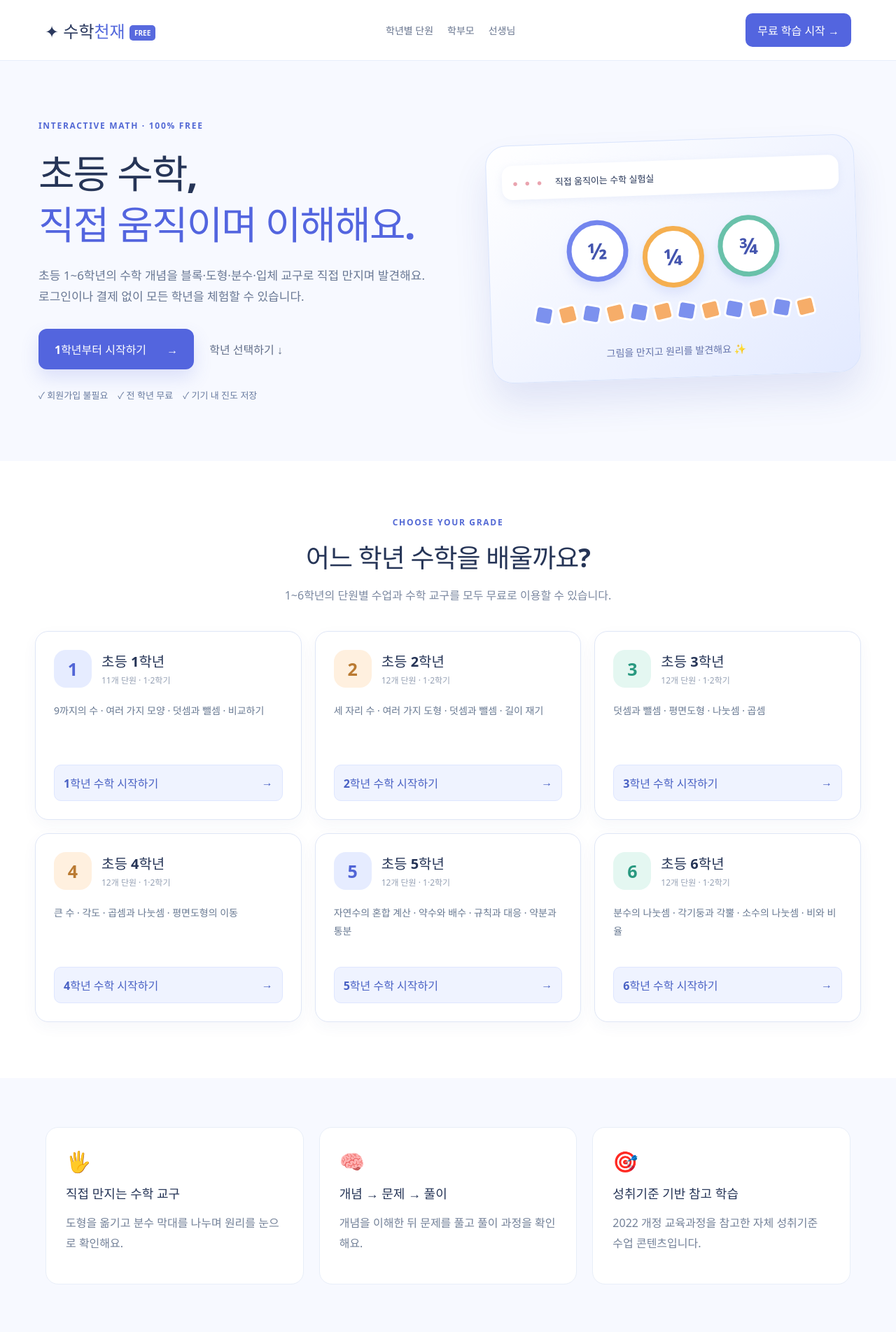
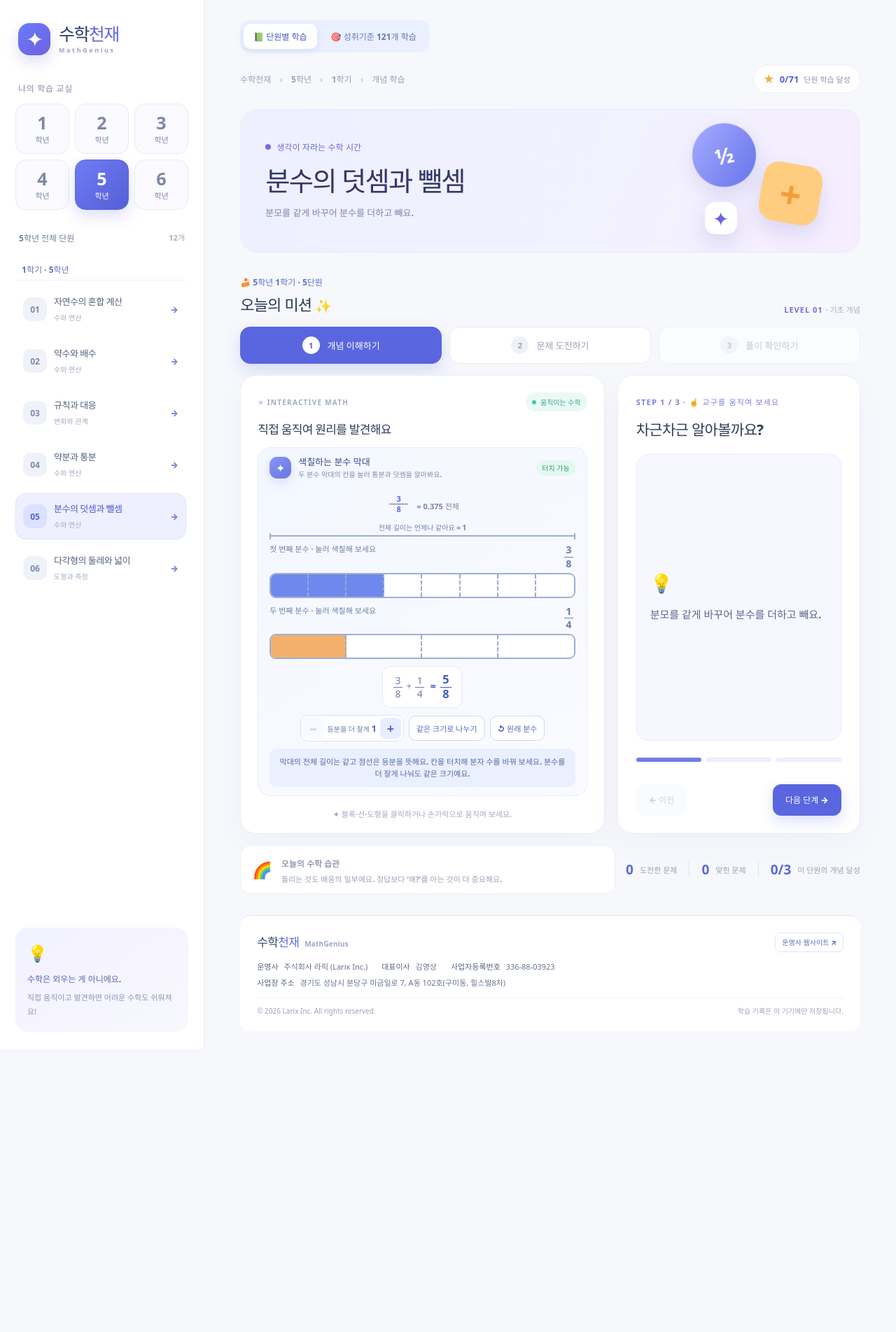
Before and after one commit to tajogood/mathgenius_fr, a React (Vite) app: page / in a window 1280 px wide. Shown: the top 1904 px of the page at 70% size. After the commit the page ends 1499 px from the top, so only its background shows below. Built offline with nearby package versions, Linux system fonts and the light colour scheme.

Commit message:
fix(free): render original MathGenius lesson UI identically; stage compiled GitHub Pages site

```diff
--- a/src/free/FreeSite.tsx
+++ b/src/free/FreeSite.tsx
@@ -1,115 +1,13 @@
-import {useEffect,useState} from 'react';
-import {grades,curriculumUnits} from '../curriculum.ts';
 import App from '../App.tsx';
-import './free.css';
 
-function urlGrade(){
+// Every mathematics lesson, graphic, manipulation and assessment is the EXACT
+// same App component used in MathGenius. Only cloud membership is omitted.
+// Original App's default cloudMode=false persists progress in browser storage.
+function initialGrade(){
   const params=new URLSearchParams(window.location.search);
-  if(params.get('guest')!=='1')return null;
-  const grade=Number(params.get('grade'));
-  return Number.isInteger(grade)&&grade>=1&&grade<=6?grade:1;
+  const n=Number(params.get('grade'));
+  return Number.isInteger(n)&&n>=1&&n<=6?n:5;
 }
 export default function FreeSite(){
-  const [selectedGrade,setSelectedGrade]=useState<number|null>(urlGrade);
-  useEffect(()=>{
-    const sync=()=>setSelectedGrade(urlGrade());
-    window.addEventListener('popstate',sync);
-    return ()=>window.removeEventListener('popstate',sync);
-  },[]);
-  function setStudyGrade(grade:number|null){
-    const u=new URL(window.location.href);
-    if(grade===null){u.searchParams.delete('guest');u.searchParams.delete('grade');}
-    else{u.searchParams.set('guest','1');u.searchParams.set('grade',String(grade));}
-    window.history.pushState({grade},'',u.pathname+u.search);
-    setSelectedGrade(grade);
-    try{window.scrollTo({top:0,behavior:'auto'});}catch{/* no scroll API in tests */}
-  }
-  if(selectedGrade!==null)return <div className="free-app">
-    <header className="free-study-banner">
-      <strong>✦ 수학천재 <span>FREE</span></strong>
-      <p>로그인 없이 무료 학습 · 진도는 현재 기기에만 저장</p>
-      <button type="button" onClick={()=>setStudyGrade(null)}>← 무료판 첫 화면</button>
-    </header>
-    <App key={selectedGrade} initialGrade={selectedGrade}/>
-  </div>;
-  return <div className="free-page">
-    <header className="free-top">
-      <a className="free-logo" href="./">✦ 수학<span>천재</span> <small>FREE</small></a>
-      <nav aria-label="서비스 안내">
-        <a href="./curriculum/">학년별 단원</a>
-        <a href="./for-parents/">학부모</a>
-        <a href="./for-teachers/">선생님</a>
-      </nav>
-      <button type="button" onClick={()=>setStudyGrade(1)}>무료 학습 시작 →</button>
-    </header>
-    <main>
-      <section className="free-hero">
-        <div className="free-hero-copy">
-          <span className="free-eyebrow">INTERACTIVE MATH · 100% FREE</span>
-          <h1>초등 수학,<br/><em>직접 움직이며 이해해요.</em></h1>
-          <p>초등 1~6학년의 수학 개념을 블록·도형·분수·입체 교구로 직접 만지며 발견해요.
-            로그인이나 결제 없이 모든 학년을 체험할 수 있습니다.</p>
-          <div className="free-hero-actions">
-            <button type="button" onClick={()=>setStudyGrade(1)}>1학년부터 시작하기 <span>→</span></button>
-            <a href="#free-grades">학년 선택하기 ↓</a>
-          </div>
-          <div className="free-trust"><span>✓ 회원가입 불필요</span><span>✓ 전 학년 무료</span><span>✓ 기기 내 진도 저장</span></div>
-        </div>
-        <div className="free-hero-art" aria-hidden="true">
-          <div className="free-art-header"><span>● ● ●</span> 직접 움직이는 수학 실험실</div>
-          <div className="free-fraction"><span>½</span><span>¼</span><span>¾</span></div>
-          <div className="free-tiles">{Array.from({length:12},(_,i)=><i key={i}/>)}</div>
-          <div className="free-art-footer">그림을 만지고 원리를 발견해요 ✨</div>
-        </div>
-      </section>
-      <section className="free-content" id="free-grades">
-        <div className="free-heading">
-          <span className="free-eyebrow">CHOOSE YOUR GRADE</span>
-          <h2>어느 학년 수학을 배울까요?</h2>
-          <p>1~6학년의 단원별 수업과 수학 교구를 모두 무료로 이용할 수 있습니다.</p>
-        </div>
-        <div className="free-grade-grid">
-          {grades.map(info=><article key={info.grade} className="free-grade">
-            <div className="free-grade-head"><span>{info.grade}</span>
-              <div><strong>초등 {info.grade}학년</strong><small>{info.chapters.length}개 단원 · 1·2학기</small></div>
-            </div>
-            <p>{curriculumUnits.filter(u=>u.grade===info.grade).slice(0,4).map(u=>u.title).join(' · ')}</p>
-            <button type="button" onClick={()=>setStudyGrade(info.grade)}>
-              {info.grade}학년 수학 시작하기 <span>→</span></button>
-          </article>)}
-        </div>
-      </section>
-      <section className="free-features">
-        <article><span>🖐️</span><h3>직접 만지는 수학 교구</h3>
-          <p>도형을 옮기고 분수 막대를 나누며 원리를 눈으로 확인해요.</p></article>
-        <article><span>🧠</span><h3>개념 → 문제 → 풀이</h3>
-          <p>개념을 이해한 뒤 문제를 풀고 풀이 과정을 확인해요.</p></article>
-        <article><span>🎯</span><h3>성취기준 기반 참고 학습</h3>
-          <p>2022 개정 교육과정을 참고한 자체 성취기준 수업 콘텐츠입니다.</p></article>
-      </section>
-      <section className="free-educator">
-        <div><span className="free-eyebrow">FOR PARENTS & TEACHERS</span>
-          <h2>집에서도, 교실에서도.</h2>
-          <p>부모님은 아이의 개념 이해를 돕고, 초등 선생님은 전자칠판에서 교구를 시연할 수 있어요.</p>
-          <nav aria-label="대상별 활용 안내">
-            <a href="./for-parents/">학부모 활용법 →</a>
-            <a href="./for-teachers/">교사 수업 활용법 →</a>
-            <a href="./curriculum/">전체 단원 보기 →</a>
-          </nav>
-        </div>
-        <button type="button" onClick={()=>setStudyGrade(5)}>교구 직접 체험하기 ↗</button>
-      </section>
-      <p className="free-privacy">이 무료판에는 학생 계정·PASS 인증·서버 학습기록 수집 기능이 없습니다.
-        진도는 현재 브라우저에만 저장되며, 브라우저 데이터를 삭제하면 사라질 수 있습니다.</p>
-    </main>
-    <footer className="free-footer">
-      <div><strong>✦ 수학천재 FREE</strong><p>수학의 원리를 직접 움직이며 이해하는 무료 학습실</p></div>
-      <div><span>운영사: 주식회사 라릭 (Larix Inc.)</span><span>대표이사: 김영상</span>
-        <span>사업자등록번호: 336-88-03923</span>
-        <span>경기도 성남시 분당구 미금일로 7, A동 102호 (구미동, 힐스빌8차)</span>
-        <a href="https://larix.kr" target="_blank" rel="noopener noreferrer">운영사 홈페이지 ↗</a>
-      </div>
-      <small>© {new Date().getFullYear()} Larix Inc. · 교육부·교육청이 공식 운영하거나 인증한 서비스가 아닙니다.</small>
-    </footer>
-  </div>;
+  return <App initialGrade={initialGrade()}/>;
 }
```
Also changed, not shown: 2 other files (tests, documents, lock files or other folders).
